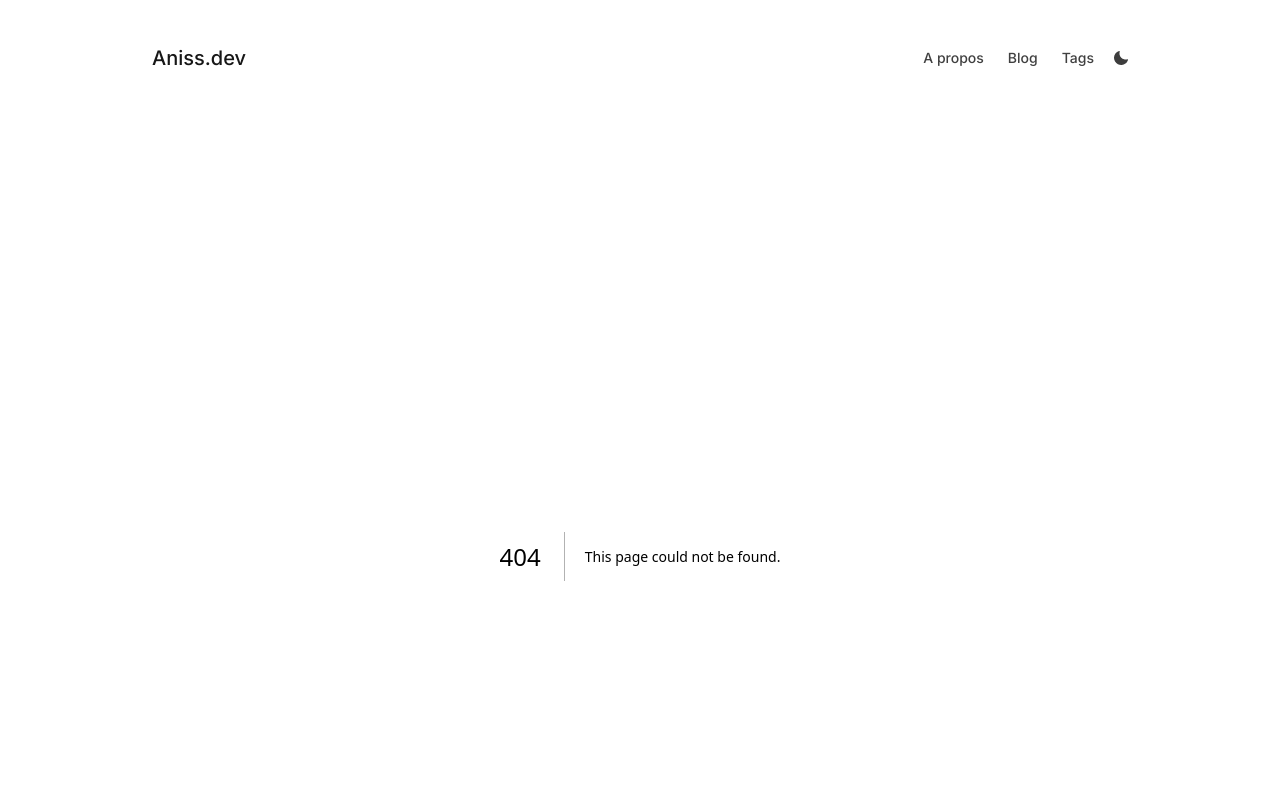
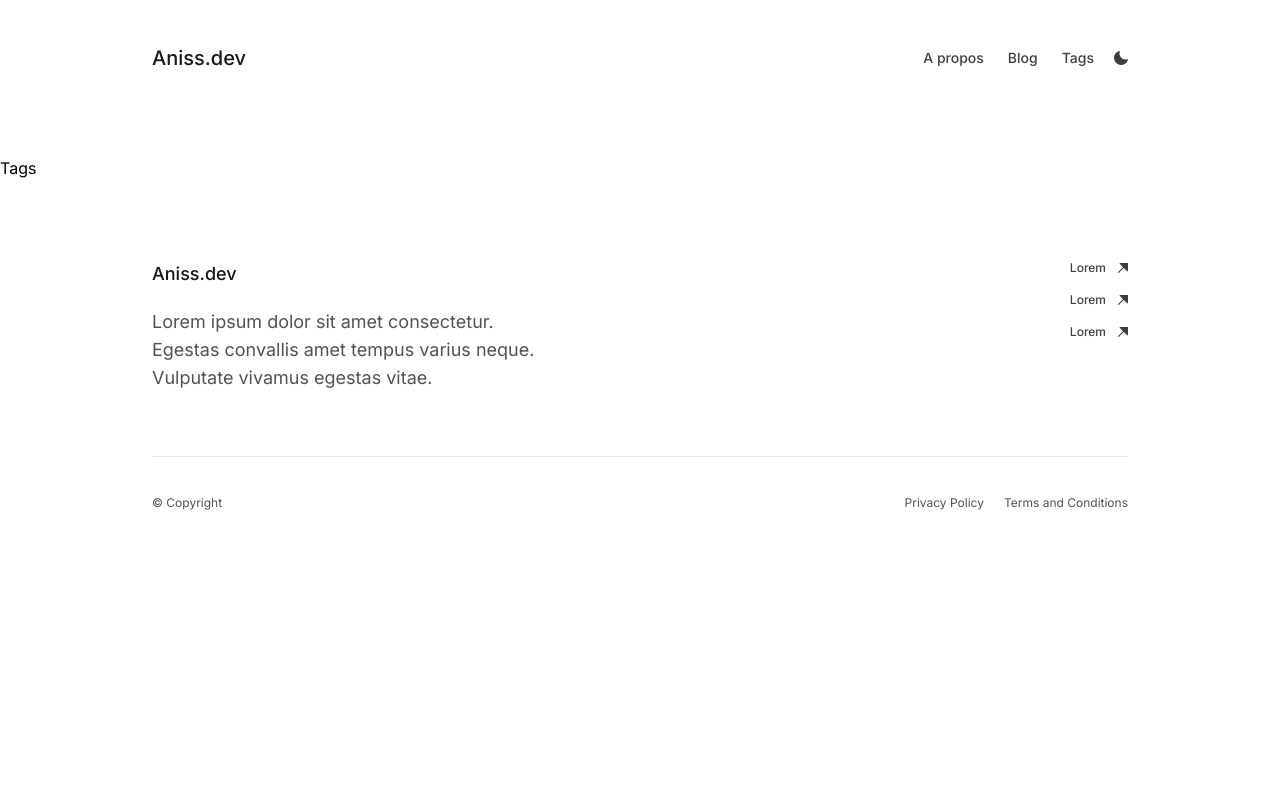
Before and after one commit to Mowee59/blog-frontend, a Next.js app: page /tags in a window 1280 px wide. Before the commit this address had no page. Shown: the top 800 px of the page. Built offline with nearby package versions, Linux system fonts and the light colour scheme.

Commit message:
Tags route created

```diff
--- /dev/null
+++ b/src/app/tags/page.tsx
@@ -0,0 +1,7 @@
+import React from "react";
+
+const Tags = () => {
+  return <div>Tags</div>;
+};
+
+export default Tags;
```
